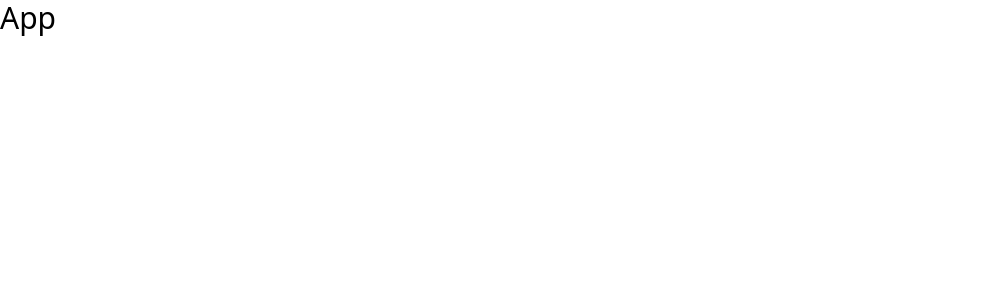
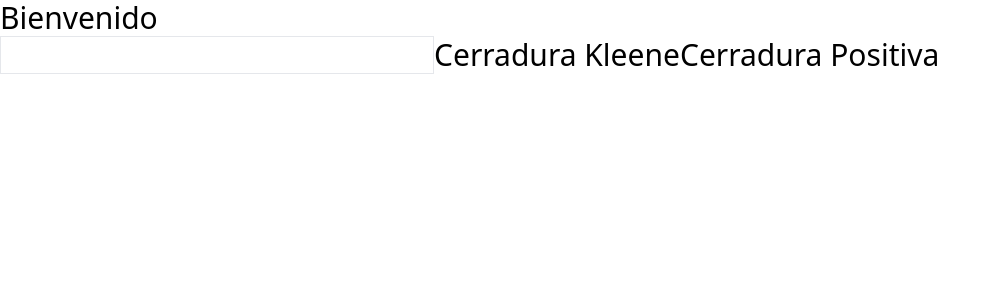
Before and after one commit to AddAcTech/Practica1-Apps, a React (Vite) app in the folder client/: page / in a window 1280 px wide. Shown: the top 300 px of the page, without its empty margins (0-1000 px from the left). Built offline with nearby package versions, Linux system fonts and the light colour scheme.

Commit message:
Todo funcional, faltan estilos

```diff
--- a/client/src/App.jsx
+++ b/client/src/App.jsx
@@ -1,7 +1,40 @@
-import React from "react";
+import React, { useState } from "react";
+import Data from "./components/Data";
 
 function App() {
-  return <div className="text-3xl font bold">App</div>;
+  const [data, setData] = useState();
+  const [strings, setStrings] = useState();
+
+  function handleChange(e) {
+    setData(e.target.value);
+  }
+
+  function sendRequest(cerradura) {
+    try {
+      const getData = async () => {
+        const response = await fetch(
+          `http://localhost:3000/${cerradura}/${data}`
+        );
+        const responseJson = await response.json();
+        setStrings(responseJson);
+      };
+      getData();
+    } catch (error) {
+      console.log(error);
+    }
+  }
+
+  return (
+    <div className="text-3xl font bold">
+      <h1>Bienvenido</h1>
+      <input type="text" onChange={handleChange} className="border broder-1" />
+      <button onClick={() => sendRequest("cerradura")}>Cerradura Kleene</button>
+      <button onClick={() => sendRequest("positiva")}>
+        Cerradura Positiva
+      </button>
+      <Data strings={strings} />
+    </div>
+  );
 }
 
 export default App;
--- /dev/null
+++ b/client/src/components/Data.jsx
@@ -0,0 +1,7 @@
+import React from "react";
+
+function Data({ strings }) {
+  return <div>{strings}</div>;
+}
+
+export default Data;
```
Also changed, not shown: 1 other file (tests, documents, lock files or other folders).
